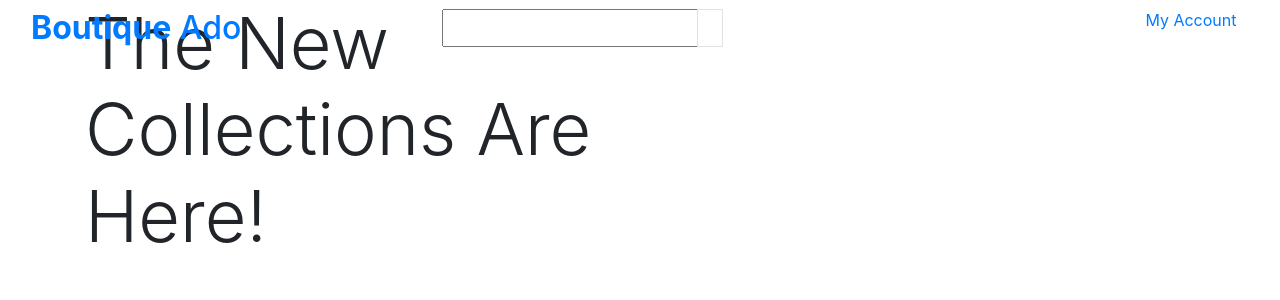
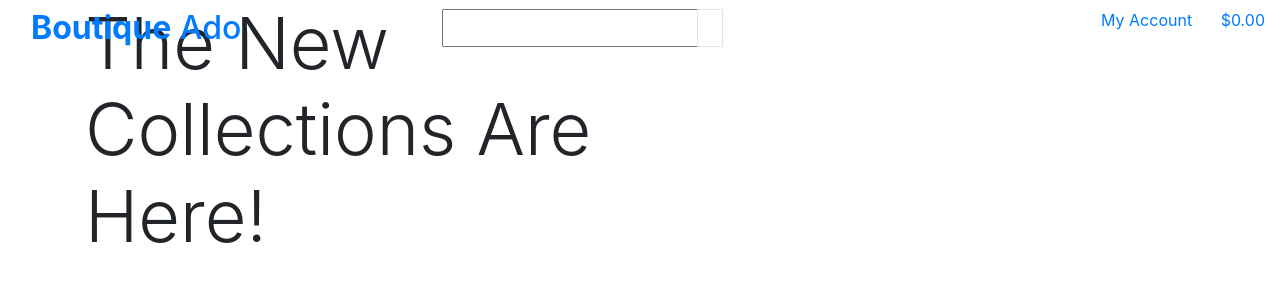
Before and after one commit to DarraghReid/boutique_ado_v1, a Django app: page / in a window 1280 px wide. Shown: the top 300 px of the page. Run offline with Django 3.2, Linux system fonts and the light colour scheme; some libraries are stand-ins or nearby versions.

Commit message:
add shopping bag to main page header

```diff
--- a/templates/base.html
+++ b/templates/base.html
@@ -75,7 +75,7 @@
           <!-- End search form column -->
           <!-- Account & shoppping bag column -->
           <div class="col-12 col-lg-4 my-auto py-1 py-lg-0">
-            <!-- Unordered list with two list elements-->
+            <!-- Unordered list with two list elements -->
             <ul class="list-inline list-unstyled text-center text-lg-right my-0">
               <li class="list-inline-item dropdown">
                 <!-- Anchor elementc is parent menu containing fontawesome user icon and "My Account" text p -->
@@ -108,7 +108,27 @@
                 </div>
                 <!-- End dropdown menu -->
               </li>
-              <li class="list-inline-item"></li>
+              <!-- Shopping bag link -->
+              <li class="list-inline-item">
+                <!-- If there is something in the bag, font will be bold and different colour -->
+                <a href="" class="{% if grand_total %}text_info font_weight_bold{% else %}text_black{% endif %}">
+                  <!-- Bag container -->
+                  <div class="text-center">
+                    <!-- Bag icon -->
+                    <div>
+                      <i class="fas fa-shopping-bag fa-lg"></i>
+                    </div>
+                    <p class="my-0">
+                      {% if grand_total %}
+                        ${{ grand_total|floatformat:2 }}
+                      {% else %}
+                        $0.00
+                      {% endif %}
+                    </p>
+                  </div>
+                  <!-- End bag container -->
+                </a>
+              </li>
             </ul>
           </div>
           <!-- End Acc & shoppping bag column -->
```
